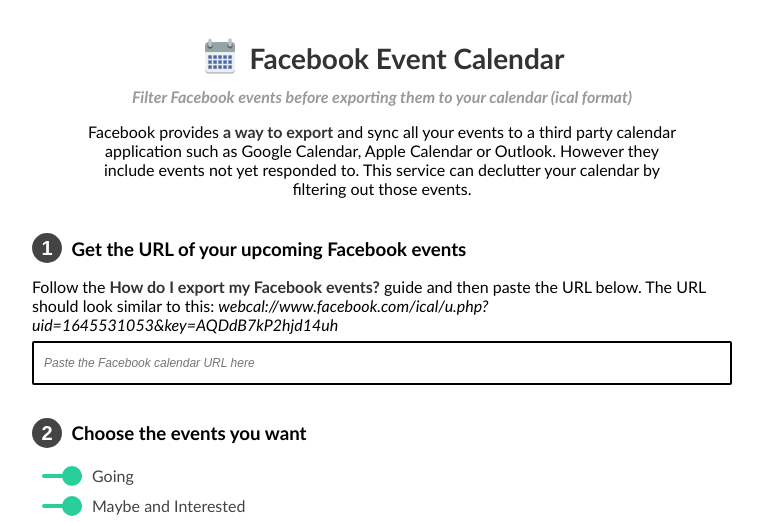
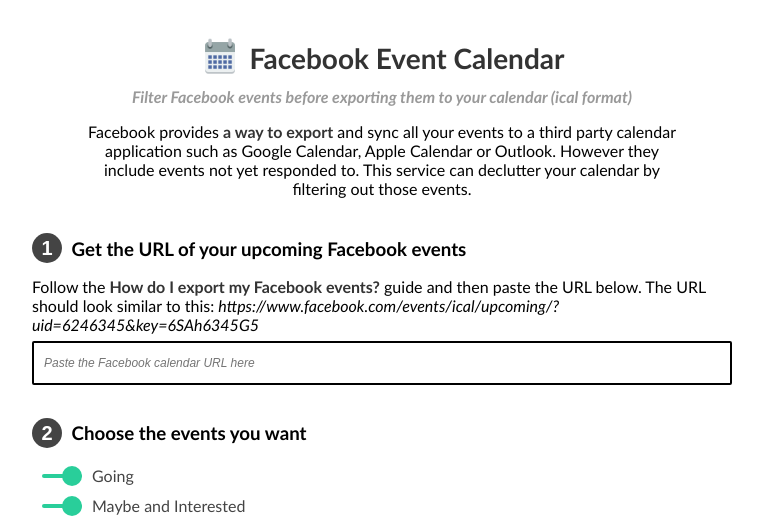
Before and after one commit to simonbengtsson/eventcal, a PHP site: page /app/index.php in a window 1280 px wide. Shown: the top 522 px of the page, without its empty margins (258-1021 px from the left). Run offline with PHP 8.4, Linux system fonts and the light colour scheme; some libraries are stand-ins or nearby versions.

Commit message:
Update index.php

```diff
--- a/app/index.php
+++ b/app/index.php
@@ -59,7 +59,7 @@ require_once('app.php');
 
     <h3><span class="progress-step first">1</span> Get the URL of your upcoming Facebook events</h3>
     Follow the <a href="https://www.facebook.com/help/152652248136178">How do I export my Facebook events?</a> guide and then paste the URL below.
-    The URL should look similar to this: <em>webcal://www.facebook.com/ical/u.php?uid=1645531053&key=AQDdB7kP2hjd14uh</em>
+    The URL should look similar to this: <em>https://www.facebook.com/events/ical/upcoming/?uid=6246345&key=6SAh6345G5</em>
     <input id="fb-calendar" placeholder="Paste the Facebook calendar URL here">
 
     <h3><span class="progress-step second">2</span> Choose the events you want</h3>
```
